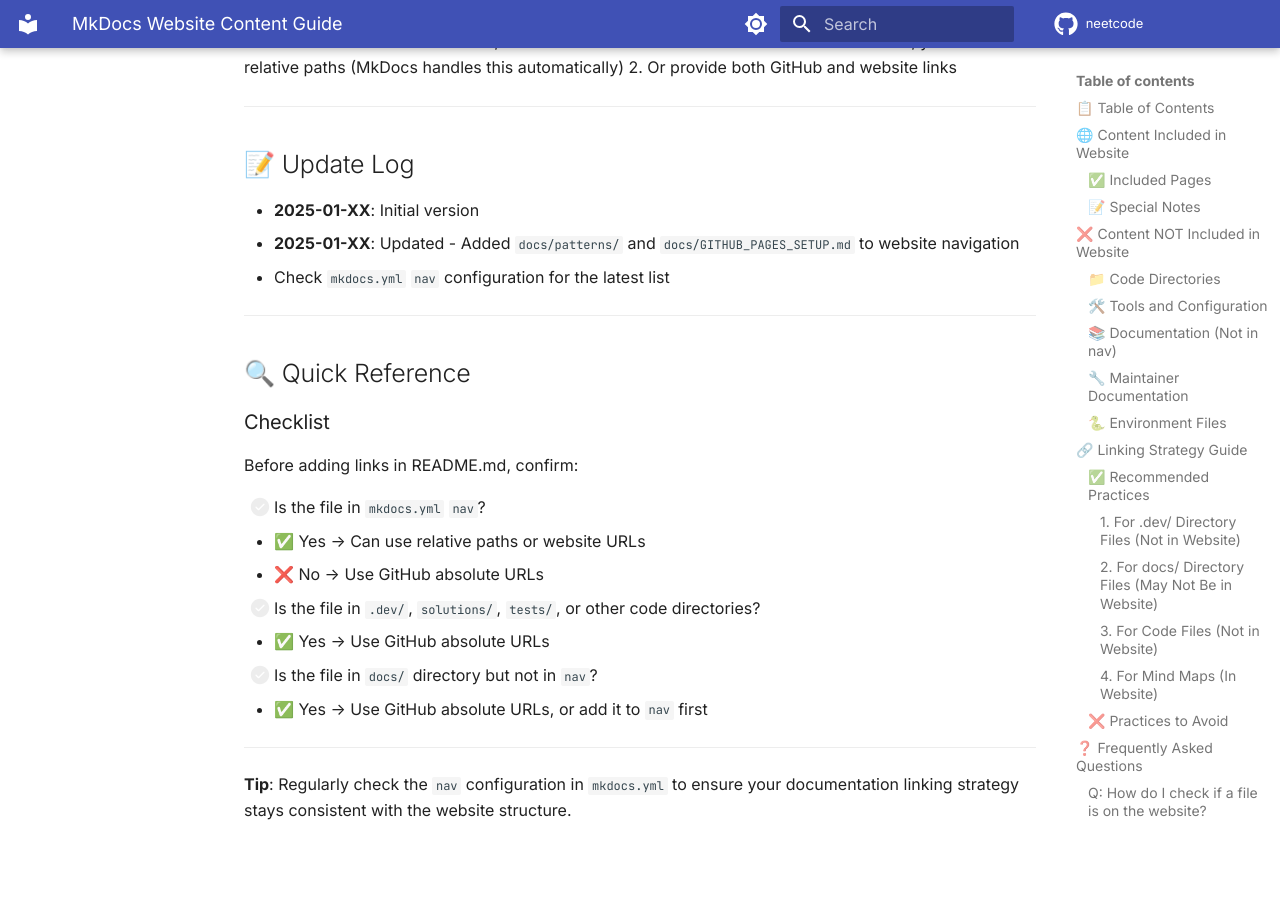
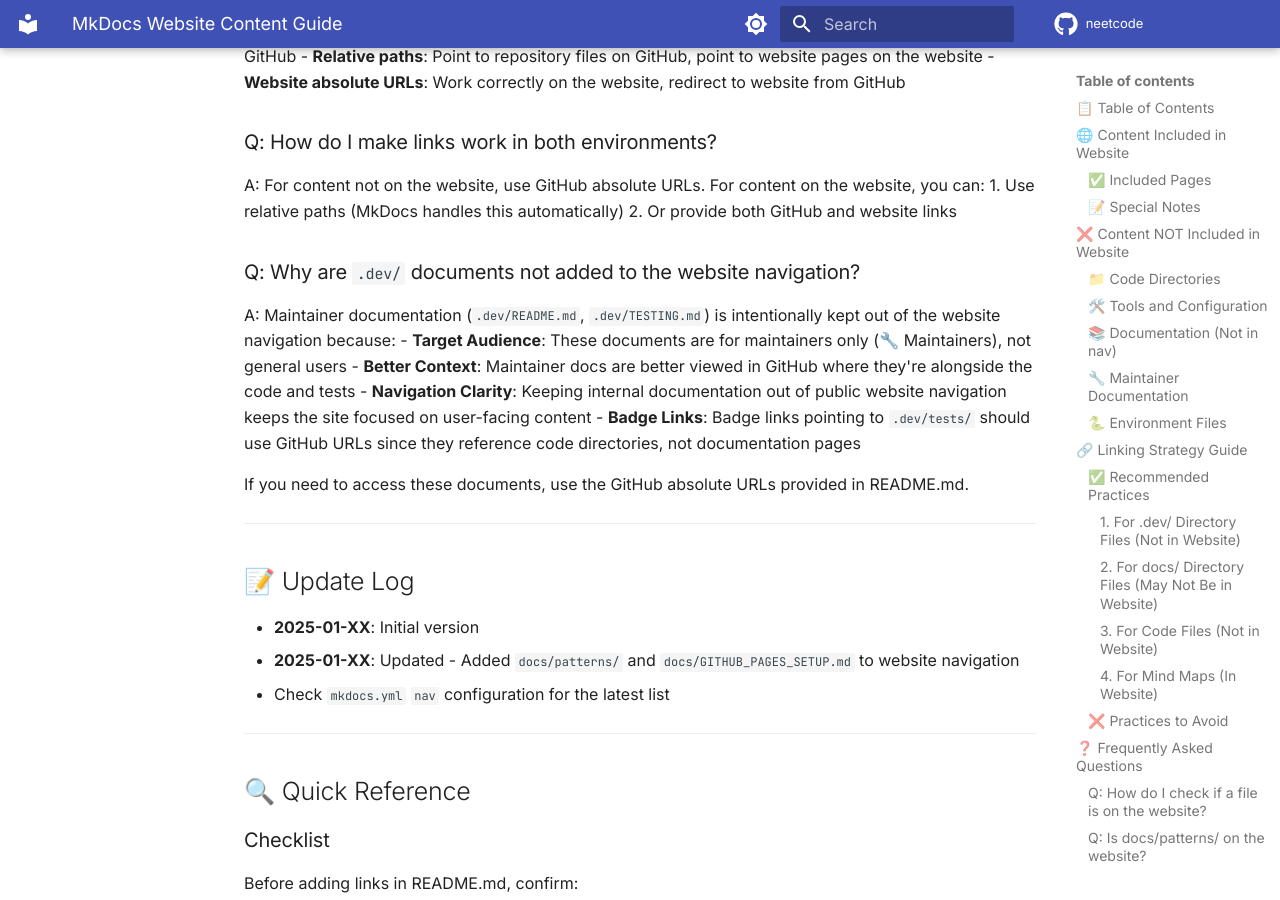
Before and after one commit to lufftw/neetcode, an MkDocs documentation site: the page built from docs/MKDOCS_CONTENT_GUIDE.md, in a window 1280 px wide and 900 px high, scrolled down 5893 px. Built offline with MkDocs 1.6.1 and Material for MkDocs 9.7.7, drawn with Linux system fonts in a browser that asks for light colours; comment, search, counter and statistics services are not loaded; some of the changed text lies outside the part shown.

Commit message:
docs: Fix link compatibility and add MkDocs content guide
Problem:
- Links in README.md need to work in both GitHub and MkDocs website
- Some docs (patterns/, GITHUB_PAGES_SETUP.md) were not in nav
- Badge links used relative paths that don't work on website

Solution:
- Add MKDOCS_CONTENT_GUIDE.md explaining which content is/isn't on website
- Add docs/patterns/ and docs/GITHUB_PAGES_SETUP.md to mkdocs.yml nav
- Update badge links to use GitHub absolute URLs
- Document decision to keep .dev/ docs out of nav (maintainer-only)

Files changed:
- docs/MKDOCS_CONTENT_GUIDE.md (new)
- mkdocs.yml (add Patterns and Guides to nav)
- README.md (fix badge link)
- README_zh-TW.md (fix badge link)

All links now work correctly in both environments.

```diff
--- a/docs/MKDOCS_CONTENT_GUIDE.md
+++ b/docs/MKDOCS_CONTENT_GUIDE.md
@@ -77,6 +77,12 @@
 | `.dev/` | Maintainer zone (unit tests) | `https://github.com/lufftw/neetcode/blob/main/.dev/...` |
 | `.dev/README.md` | Maintainer guide | `https://github.com/lufftw/neetcode/blob/main/.dev/README.md` |
 | `.dev/TESTING.md` | Testing documentation | `https://github.com/lufftw/neetcode/blob/main/.dev/TESTING.md` |
+
+**Note**: Maintainer documentation (`.dev/` directory) is **intentionally NOT** added to the website navigation (`nav` in `mkdocs.yml`) because:
+- These are maintainer-only documents (Target Audience: 🔧 Maintainers)
+- They are better suited for GitHub repository viewing rather than public website navigation
+- Adding them to nav would expose internal documentation to all website visitors
+- Badge links (e.g., `.dev/tests/`) should use GitHub absolute URLs since they point to code directories, not documentation pages
 
 ### 🐍 Environment Files
 
@@ -173,6 +179,16 @@
 1. Use relative paths (MkDocs handles this automatically)
 2. Or provide both GitHub and website links
 
+### Q: Why are `.dev/` documents not added to the website navigation?
+
+A: Maintainer documentation (`.dev/README.md`, `.dev/TESTING.md`) is intentionally kept out of the website navigation because:
+- **Target Audience**: These documents are for maintainers only (🔧 Maintainers), not general users
+- **Better Context**: Maintainer docs are better viewed in GitHub where they're alongside the code and tests
+- **Navigation Clarity**: Keeping internal documentation out of public website navigation keeps the site focused on user-facing content
+- **Badge Links**: Badge links pointing to `.dev/tests/` should use GitHub URLs since they reference code directories, not documentation pages
+
+If you need to access these documents, use the GitHub absolute URLs provided in README.md.
+
 ---
 
 ## 📝 Update Log
```
Also changed, not shown: README.md (+1 -1 lines), README_zh-TW.md (+1 -1 lines).
